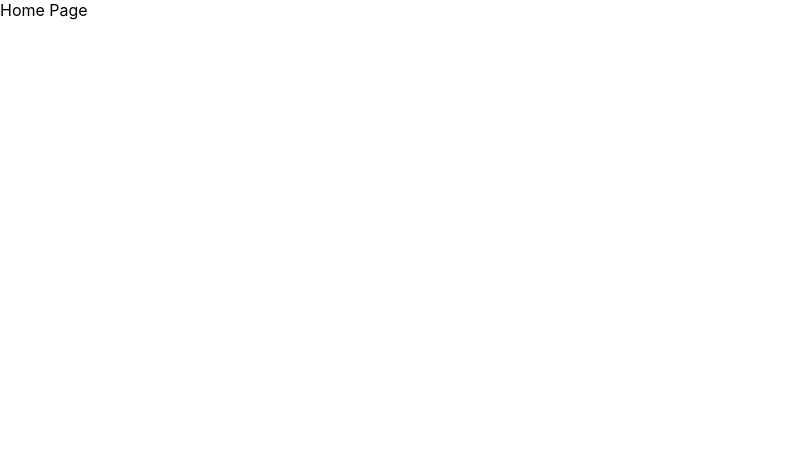
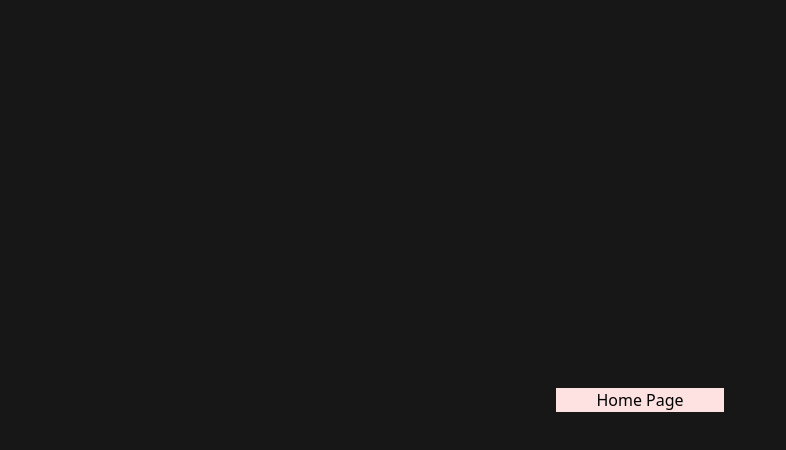
Before and after one commit to Mmalonn/mern-context-api, a React (Create React App) app in the folder client/: page / in a window 1280 px wide. Shown: the top 450 px of the page, without its empty margins (0-786 px from the left). Built offline with nearby package versions, Linux system fonts and the light colour scheme.

Commit message:
instalado y configurado tailwind.css

```diff
--- a/client/package.json
+++ b/client/package.json
@@ -40,5 +40,10 @@
       "last 1 firefox version",
       "last 1 safari version"
     ]
+  },
+  "devDependencies": {
+    "autoprefixer": "^10.4.5",
+    "postcss": "^8.4.12",
+    "tailwindcss": "^3.0.24"
   }
 }
--- /dev/null
+++ b/client/postcss.config.js
@@ -0,0 +1,6 @@
+module.exports = {
+  plugins: {
+    tailwindcss: {},
+    autoprefixer: {},
+  },
+}
--- a/client/src/App.js
+++ b/client/src/App.js
@@ -1,15 +1,19 @@
 import { PostForm, HomePage, NotFoundPage } from "./pages/index";
-import {Routes, Route} from "react-router-dom"
+import { Routes, Route } from "react-router-dom"
 
 
 
 function App() {
   return (
-    <Routes>
-      <Route path="/" element={<HomePage />}></Route>
-      <Route path="/new" element={<PostForm />}></Route>
-      <Route path="*" element={<NotFoundPage />}></Route>
-    </Routes>
+    <div className="bg-neutral-900 min-h-screen flex items-center">
+      <div className="px-10 bg-red-100 m-auto">
+        <Routes>
+          <Route path="/" element={<HomePage />}></Route>
+          <Route path="/new" element={<PostForm />}></Route>
+          <Route path="*" element={<NotFoundPage />}></Route>
+        </Routes>
+      </div>
+    </div>
   )
 }
 
--- a/client/src/index.css
+++ b/client/src/index.css
@@ -1,13 +1,3 @@
-body {
-  margin: 0;
-  font-family: -apple-system, BlinkMacSystemFont, 'Segoe UI', 'Roboto', 'Oxygen',
-    'Ubuntu', 'Cantarell', 'Fira Sans', 'Droid Sans', 'Helvetica Neue',
-    sans-serif;
-  -webkit-font-smoothing: antialiased;
-  -moz-osx-font-smoothing: grayscale;
-}
-
-code {
-  font-family: source-code-pro, Menlo, Monaco, Consolas, 'Courier New',
-    monospace;
-}
+@tailwind base;
+@tailwind components;
+@tailwind utilities;
--- /dev/null
+++ b/client/tailwind.config.js
@@ -0,0 +1,9 @@
+module.exports = {
+  content: [
+    "./src/**/*.{js,jsx,ts,tsx}",
+  ],
+  theme: {
+    extend: {},
+  },
+  plugins: [],
+}
```
Also changed, not shown: 1 other file (tests, documents, lock files or other folders).
